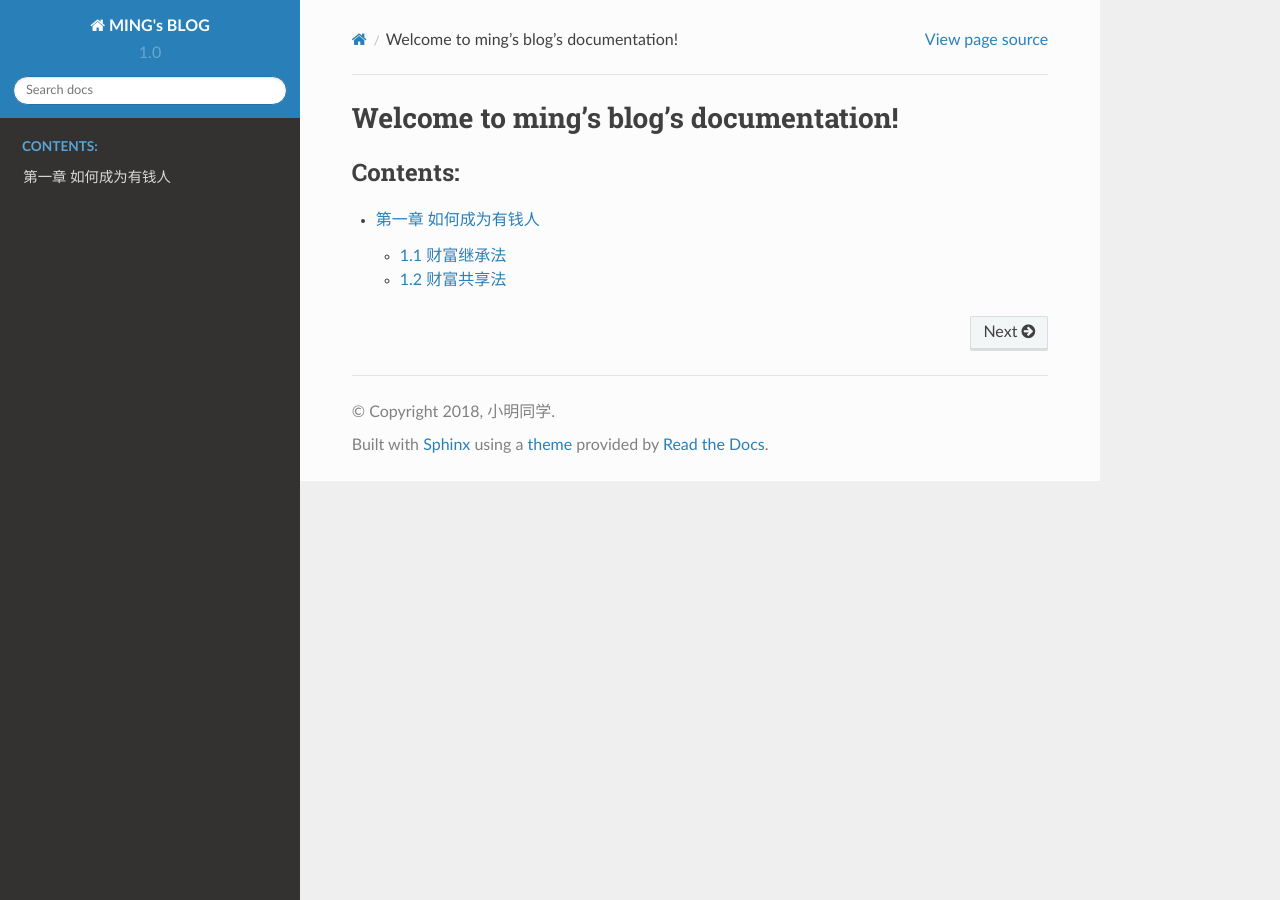
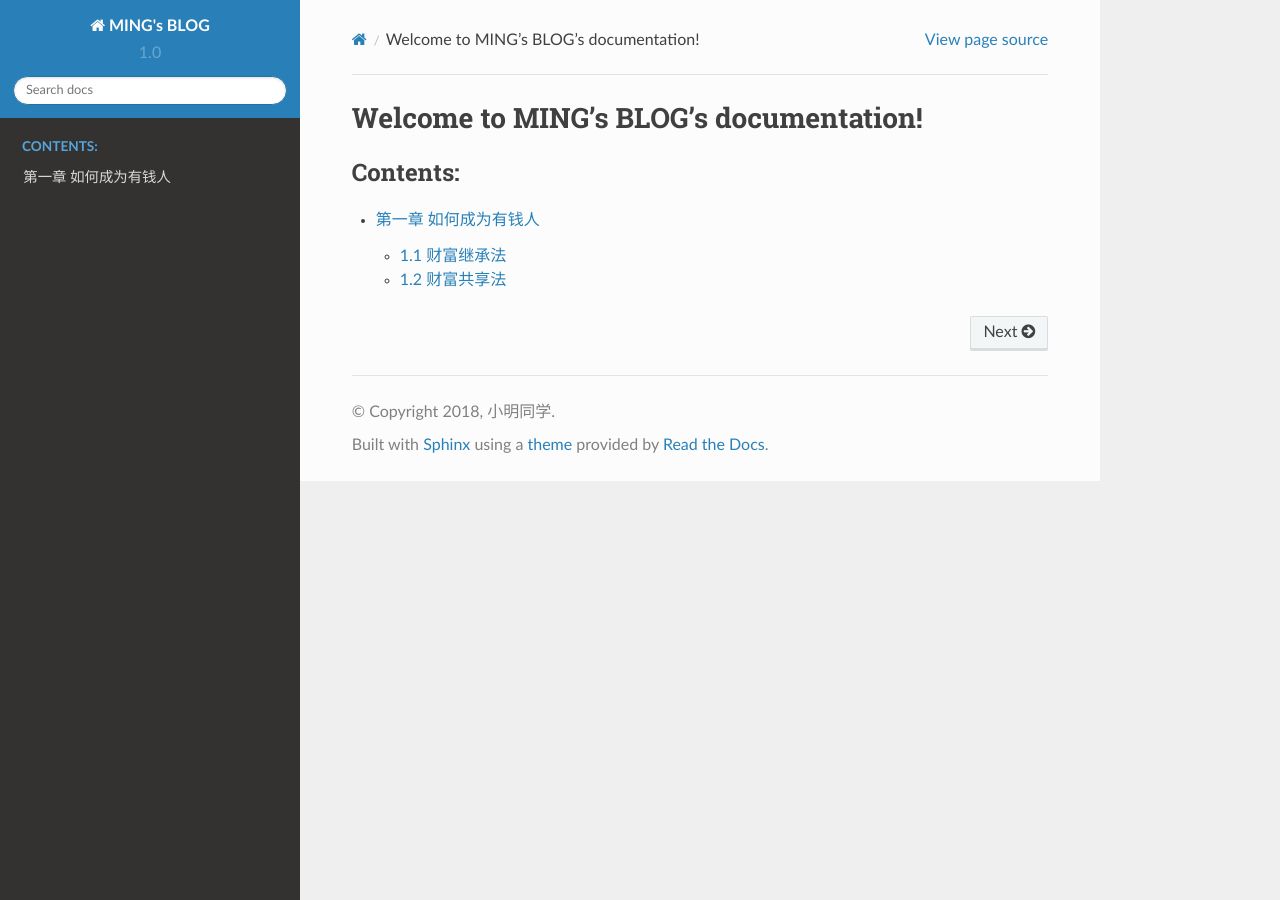
Before and after one commit to fuxin123z/mkdocs, a Sphinx documentation site: the page built from source/index.rst, in a window 1280 px wide. Built offline with Sphinx 7.4.7 and the Read the Docs theme 2.0.0, drawn with Linux system fonts in a browser that asks for light colours; some of the changed lines change nothing that is shown.

Commit message:
全部替换了

```diff
--- a/source/index.rst
+++ b/source/index.rst
@@ -1,9 +1,9 @@
-.. ming's blog documentation master file, created by
-   sphinx-quickstart on Thu Jun 25 19:48:03 2020.
+.. MING's BLOG documentation master file, created by
+   sphinx-quickstart on Sat Jun 23 16:57:48 2018.
    You can adapt this file completely to your liking, but it should at least
    contain the root `toctree` directive.
 
-Welcome to ming's blog's documentation!
+Welcome to MING's BLOG's documentation!
 =======================================
 
 .. toctree::
--- a/source/yuanlai-conf.py
+++ /dev/null
@@ -1,62 +0,0 @@
-# Configuration file for the Sphinx documentation builder.
-#
-# This file only contains a selection of the most common options. For a full
-# list see the documentation:
-# https://www.sphinx-doc.org/en/master/usage/configuration.html
-
-# -- Path setup --------------------------------------------------------------
-
-# If extensions (or modules to document with autodoc) are in another directory,
-# add these directories to sys.path here. If the directory is relative to the
-# documentation root, use os.path.abspath to make it absolute, like shown here.
-#
-# import os
-# import sys
-# sys.path.insert(0, os.path.abspath('.'))
-
-
-# -- Project information -----------------------------------------------------
-
-project = "ming's blog"
-copyright = '2020, ming'
-author = 'ming'
-
-# The full version, including alpha/beta/rc tags
-release = '1.0'
-
-
-# -- General configuration ---------------------------------------------------
-
-# Add any Sphinx extension module names here, as strings. They can be
-# extensions coming with Sphinx (named 'sphinx.ext.*') or your custom
-# ones.
-extensions = [
-]
-
-# Add any paths that contain templates here, relative to this directory.
-templates_path = ['_templates']
-
-# The language for content autogenerated by Sphinx. Refer to documentation
-# for a list of supported languages.
-#
-# This is also used if you do content translation via gettext catalogs.
-# Usually you set "language" from the command line for these cases.
-language = 'zh_cn'
-
-# List of patterns, relative to source directory, that match files and
-# directories to ignore when looking for source files.
-# This pattern also affects html_static_path and html_extra_path.
-exclude_patterns = []
-
-
-# -- Options for HTML output -------------------------------------------------
-
-# The theme to use for HTML and HTML Help pages.  See the documentation for
-# a list of builtin themes.
-#
-html_theme = 'alabaster'
-
-# Add any paths that contain custom static files (such as style sheets) here,
-# relative to this directory. They are copied after the builtin static files,
-# so a file named "default.css" will overwrite the builtin "default.css".
-html_static_path = ['_static']
```
Also changed, not shown: source/how_to_be_a_rich_man.rst (line endings or trailing spaces), 3 other files.
